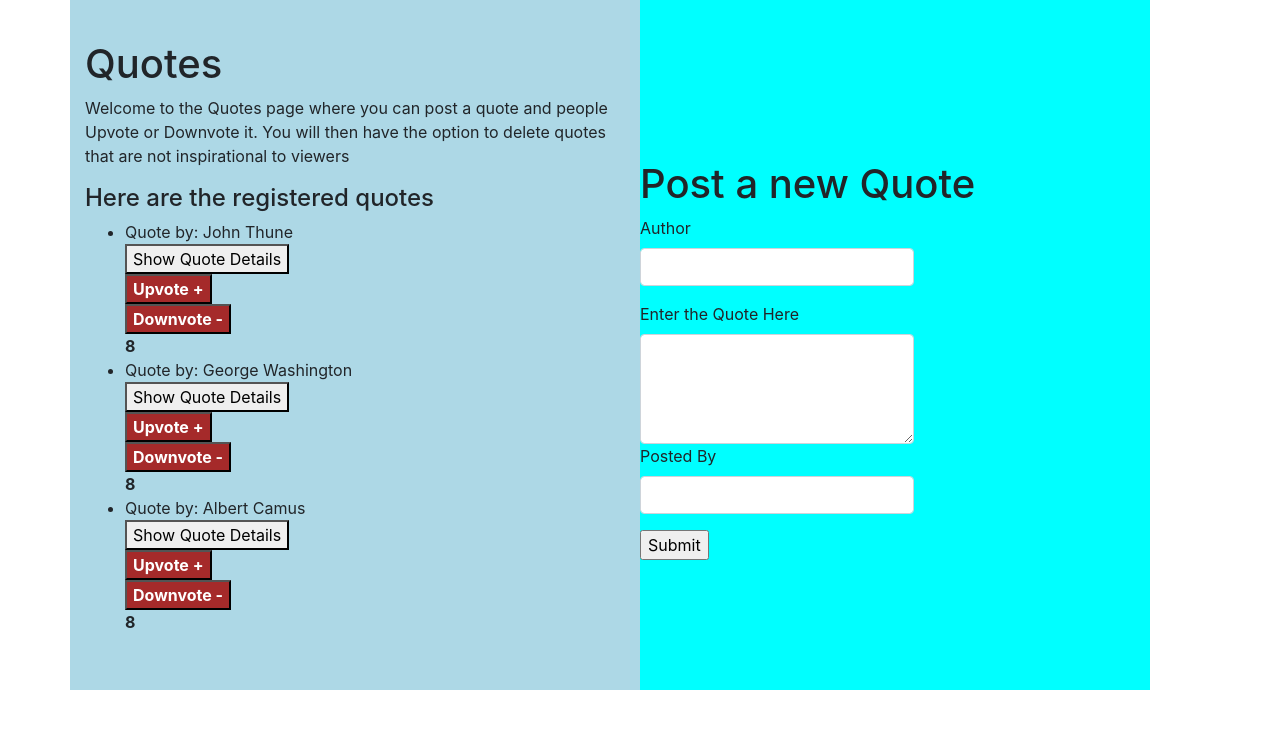
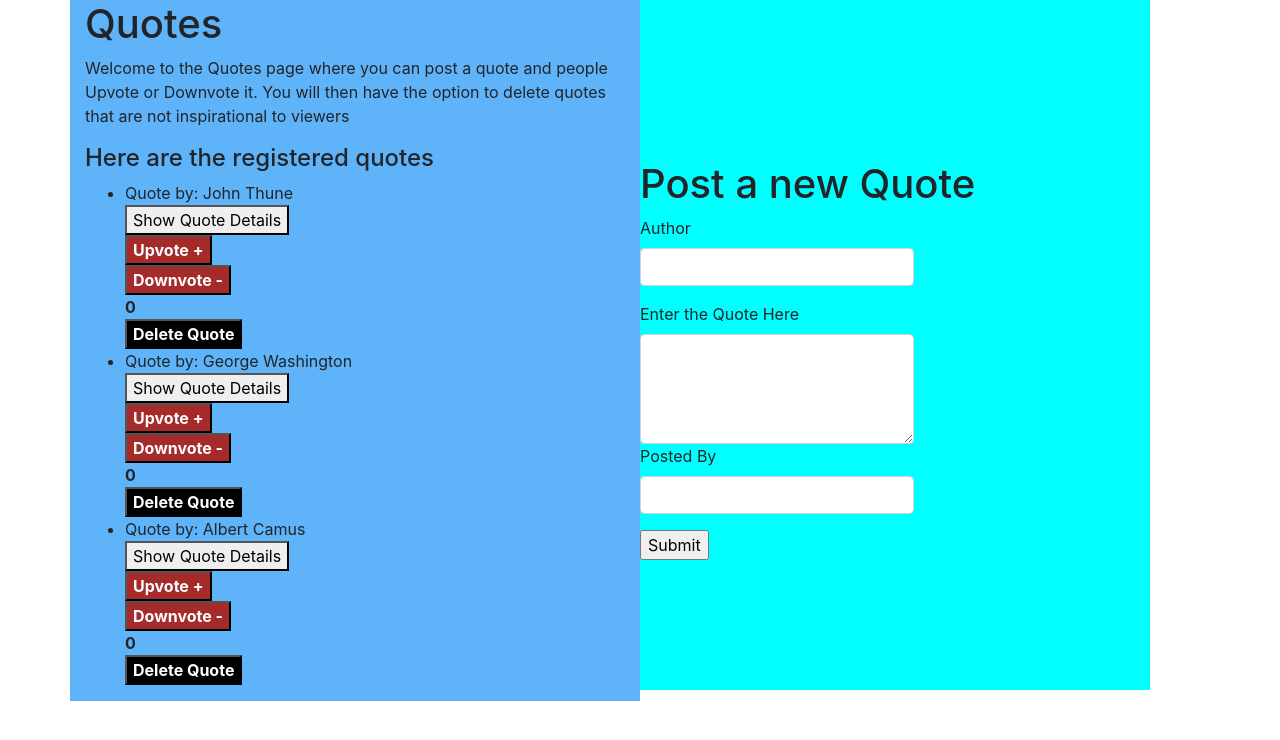
Before and after one commit to samoluoch/quotes, an Angular app: page / in a window 1280 px wide. Shown: the top 740 px of the page. Built offline with nearby package versions, Linux system fonts and the light colour scheme.

Commit message:
created a delete button for deleting the quotes

```diff
--- a/src/app/quotes/quotes.component.css
+++ b/src/app/quotes/quotes.component.css
@@ -1,5 +1,5 @@
 #quoteInfo {
-  background-color: lightblue;
+  background-color: rgb(95, 179, 248);
   width: 100%;
   align-content: center;
   align-items: center;
@@ -12,3 +12,7 @@
   background-color: brown;
   color: white;
 }
+.delete {
+  background-color: black;
+  color: white;
+}
--- a/src/app/quotes/quotes.component.html
+++ b/src/app/quotes/quotes.component.html
@@ -23,7 +23,10 @@
                 <div class="increment down"></div>
                 </div>
 
-                 <div class="count"><strong>8</strong></div>
+                 <div class="count"><strong>0</strong></div>
+            </div>
+            <div class="deleteQuot">
+                <button class="delete" onclick="deleteQuote()"><strong>Delete Quote</strong></button>
             </div>
           </div>
         </ul>
```
